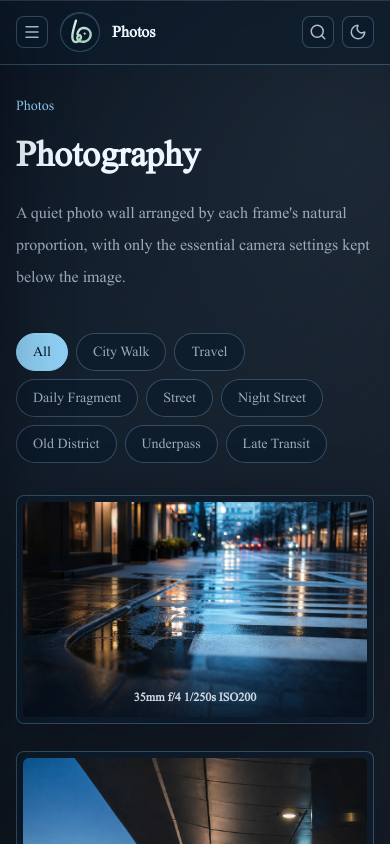
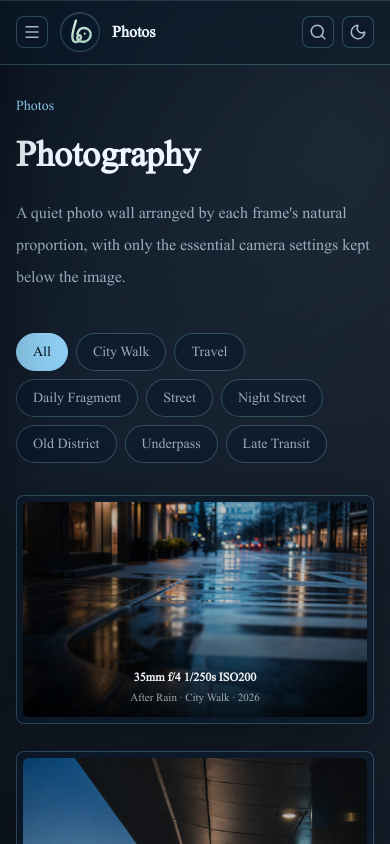
Before and after one commit to LeoDev8/leo-profolio, a Next.js app: page /en/photos in a window 390 px wide. Shown: the top 844 px of the page. Built offline with nearby package versions, Linux system fonts and the light colour scheme; no server answers; the database is empty.

Commit message:
Feture: Photo Page 1 Version

```diff
--- /dev/null
+++ b/app/[lang]/photos/[photoId]/page.tsx
@@ -0,0 +1,145 @@
+import Link from "next/link";
+import { notFound } from "next/navigation";
+import { ArrowLeft, ChevronLeft, ChevronRight, X } from "lucide-react";
+
+import type { PhotoWork } from "@/content/photos";
+import { fallbackPhotoCopy, photoCopy } from "@/content/photos";
+import { decodePhotoId, encodePhotoId } from "@/libs/photo-id";
+import { getPhotoWorks } from "@/libs/photos";
+
+type PhotoDetailPageProps = {
+  params: Promise<{ lang: string; photoId: string }>;
+};
+
+function getExposureText(photo: PhotoWork) {
+  const { aperture, focalLength, iso, shutter } = photo.exposure;
+  return [focalLength, aperture, shutter, `ISO${iso}`].filter(Boolean).join(" ");
+}
+
+function getPhotoContext(photo: PhotoWork) {
+  return [photo.title, photo.location, photo.date].filter(Boolean).join(" · ");
+}
+
+function getPhotoHref(lang: string, photo: PhotoWork) {
+  return `/${lang}/photos/${encodePhotoId(photo.slug)}`;
+}
+
+export default async function Page({ params }: PhotoDetailPageProps) {
+  const { lang, photoId } = await params;
+  const slug = decodePhotoId(photoId);
+
+  if (!slug) {
+    notFound();
+  }
+
+  const photos = await getPhotoWorks();
+  const photoIndex = photos.findIndex((photo) => photo.slug === slug);
+
+  if (photoIndex < 0) {
+    notFound();
+  }
+
+  const photo = photos[photoIndex];
+  const previousPhoto = photos[(photoIndex - 1 + photos.length) % photos.length];
+  const nextPhoto = photos[(photoIndex + 1) % photos.length];
+  const pageCopy =
+    lang in photoCopy ? photoCopy[lang as keyof typeof photoCopy] : fallbackPhotoCopy;
+  const exposureText = getExposureText(photo);
+  const photoContext = getPhotoContext(photo);
+
+  return (
+    <div className="fixed inset-0 z-[999] flex min-h-dvh items-center justify-center bg-background/42 px-3 py-4 text-white shadow-glass backdrop-blur-2xl sm:px-6">
+      <div className="pointer-events-none absolute inset-0 bg-[radial-gradient(circle_at_18%_10%,color-mix(in_srgb,var(--accent)_30%,transparent),transparent_30rem),radial-gradient(circle_at_78%_88%,color-mix(in_srgb,var(--surface-muted)_44%,transparent),transparent_34rem),linear-gradient(135deg,rgb(255_255_255/0.14),rgb(255_255_255/0.03)_36%,rgb(0_0_0/0.18))]" />
+      <div className="pointer-events-none absolute inset-0 border border-white/12 bg-glass/52 shadow-[inset_0_1px_0_rgb(255_255_255/0.22),inset_0_-1px_0_rgb(255_255_255/0.08)]" />
+
+      <div className="relative z-10 flex h-full w-full max-w-[min(96vw,100rem)] flex-col">
+        <div className="mb-3 flex items-center justify-between gap-3 rounded-lg border border-white/20 bg-black/18 px-3 py-2 shadow-glass-inner backdrop-blur-xl sm:mb-4 sm:px-4">
+          <p className="text-xs font-semibold text-accent sm:text-sm">
+            {photoIndex + 1} / {photos.length}
+          </p>
+          <div className="flex items-center gap-2">
+            <Link
+              href={`/${lang}/photos`}
+              className="inline-flex h-10 items-center gap-2 rounded-lg border border-white/20 bg-white/10 px-3 text-sm font-semibold text-white shadow-glass-inner transition hover:border-accent hover:bg-accent/14 hover:text-accent focus-visible:outline focus-visible:outline-2 focus-visible:outline-offset-2 focus-visible:outline-accent"
+            >
+              <ArrowLeft aria-hidden="true" className="h-4 w-4" />
+              <span className="hidden sm:inline">Back to photos</span>
+              <span className="sm:hidden">Back</span>
+            </Link>
+            <Link
+              href={`/${lang}/photos`}
+              aria-label="Close photo viewer"
+              className="inline-flex h-10 w-10 items-center justify-center rounded-lg border border-white/20 bg-white/10 text-white transition hover:border-accent hover:bg-accent/14 hover:text-accent focus-visible:outline focus-visible:outline-2 focus-visible:outline-offset-2 focus-visible:outline-accent"
+            >
+              <X aria-hidden="true" className="h-5 w-5" />
+            </Link>
+          </div>
+        </div>
+
+        <div className="relative flex min-h-0 flex-1 items-center justify-center">
+          <Link
+            href={getPhotoHref(lang, previousPhoto)}
+            aria-label="Previous photo"
+            className="absolute left-1 z-20 hidden h-14 w-14 items-center justify-center rounded-full border border-white/20 bg-black/20 text-white shadow-glass backdrop-blur-xl transition hover:border-accent hover:bg-accent/14 hover:text-accent focus-visible:outline focus-visible:outline-2 focus-visible:outline-offset-2 focus-visible:outline-accent sm:inline-flex lg:left-4"
+          >
+            <ChevronLeft aria-hidden="true" className="h-7 w-7" />
+          </Link>
+
+          <div className="flex h-full w-full items-center justify-center px-0 sm:px-20">
+            {photo.src ? (
+              // eslint-disable-next-line @next/next/no-img-element
+              <img
+                src={photo.src}
+                alt={photo.alt}
+                draggable={false}
+                className="max-h-full max-w-full select-none rounded-md object-contain shadow-[0_32px_120px_rgb(0_0_0/0.46)]"
+              />
+            ) : (
+              <div className="flex aspect-[4/3] w-full max-w-3xl items-center justify-center rounded-lg border border-white/20 bg-white/10 px-6 text-center text-sm font-medium text-white/78 shadow-glass backdrop-blur-xl">
+                {pageCopy.missingImage}
+              </div>
+            )}
+          </div>
+
+          <Link
+            href={getPhotoHref(lang, nextPhoto)}
+            aria-label="Next photo"
+            className="absolute right-1 z-20 hidden h-14 w-14 items-center justify-center rounded-full border border-white/20 bg-black/20 text-white shadow-glass backdrop-blur-xl transition hover:border-accent hover:bg-accent/14 hover:text-accent focus-visible:outline focus-visible:outline-2 focus-visible:outline-offset-2 focus-visible:outline-accent sm:inline-flex lg:right-4"
+          >
+            <ChevronRight aria-hidden="true" className="h-7 w-7" />
+          </Link>
+        </div>
+
+        <div className="mt-3 rounded-lg border border-white/20 bg-black/18 px-4 py-3 text-center shadow-glass backdrop-blur-xl sm:mt-4">
+          {exposureText && (
+            <p className="truncate text-sm font-semibold leading-tight text-white sm:text-base">
+              {exposureText}
+            </p>
+          )}
+          {photoContext && (
+            <p className="mt-1 truncate text-xs font-medium text-white/58 sm:text-sm">
+              {photoContext}
+            </p>
+          )}
+        </div>
+
+        <div className="mt-3 grid grid-cols-2 gap-2 sm:hidden">
+          <Link
+            href={getPhotoHref(lang, previousPhoto)}
+            aria-label="Previous photo"
+            className="inline-flex h-11 items-center justify-center rounded-lg border border-white/20 bg-white/10 text-white shadow-glass-inner transition active:border-accent active:text-accent focus-visible:outline focus-visible:outline-2 focus-visible:outline-offset-2 focus-visible:outline-accent"
+          >
+            <ChevronLeft aria-hidden="true" className="h-5 w-5" />
+          </Link>
+          <Link
+            href={getPhotoHref(lang, nextPhoto)}
+            aria-label="Next photo"
+            className="inline-flex h-11 items-center justify-center rounded-lg border border-white/20 bg-white/10 text-white shadow-glass-inner transition active:border-accent active:text-accent focus-visible:outline focus-visible:outline-2 focus-visible:outline-offset-2 focus-visible:outline-accent"
+          >
+            <ChevronRight aria-hidden="true" className="h-5 w-5" />
+          </Link>
+        </div>
+      </div>
+    </div>
+  );
+}
--- a/app/[lang]/photos/page.tsx
+++ b/app/[lang]/photos/page.tsx
@@ -24,6 +24,7 @@ export default async function Page({ params }: PhotosPageProps) {
         </div>
 
         <PhotosGallery
+          lang={lang}
           photos={photos}
           allFilterLabel={pageCopy.allFilterLabel}
           missingImage={pageCopy.missingImage}
--- a/components/layout/main.tsx
+++ b/components/layout/main.tsx
@@ -11,7 +11,7 @@ export default function Main({
   return (
     <main className="relative min-h-screen overflow-hidden bg-background/80 text-foreground">
       <div className="pointer-events-none absolute inset-0 bg-[linear-gradient(120deg,transparent,rgba(255,255,255,0.08),transparent)]" />
-      <div className="relative z-10">{children}</div>
+      <div className="relative">{children}</div>
     </main>
   );
 }
--- a/components/photos/photos-gallery.tsx
+++ b/components/photos/photos-gallery.tsx
@@ -1,11 +1,14 @@
 "use client";
 
+import Link from "next/link";
 import { useMemo, useState } from "react";
 
 import type { PhotoWork } from "@/content/photos";
+import { encodePhotoId } from "@/libs/photo-id";
 import { cn } from "@/libs/utils";
 
 type PhotosGalleryProps = {
+  lang: string;
   photos: PhotoWork[];
   allFilterLabel: string;
   missingImage: string;
@@ -16,7 +19,12 @@ function getExposureText(photo: PhotoWork) {
   return [focalLength, aperture, shutter, `ISO${iso}`].filter(Boolean).join(" ");
 }
 
+function getPhotoContext(photo: PhotoWork) {
+  return [photo.title, photo.location, photo.date].filter(Boolean).join(" · ");
+}
+
 export default function PhotosGallery({
+  lang,
   photos,
   allFilterLabel,
   missingImage,
@@ -66,6 +74,7 @@ export default function PhotosGallery({
             photo={photo}
             missingImage={missingImage}
             priority={index < 3}
+            href={`/${lang}/photos/${encodePhotoId(photo.slug)}`}
           />
         ))}
       </div>
@@ -77,15 +86,23 @@ function PhotoPrint({
   photo,
   missingImage,
   priority,
+  href,
 }: {
   photo: PhotoWork;
   missingImage: string;
   priority: boolean;
+  href: string;
 }) {
   const exposureText = getExposureText(photo);
+  const photoContext = getPhotoContext(photo);
 
   return (
     <figure className="group mb-5 inline-block w-full break-inside-avoid overflow-hidden rounded-lg border border-glass-border bg-glass p-1.5 shadow-glass transition duration-300 hover:-translate-y-1 hover:border-accent/45 hover:bg-glass-strong">
+      <Link
+        href={href}
+        aria-label={`Open ${photo.title}`}
+        className="block w-full cursor-zoom-in rounded-md text-left focus-visible:outline focus-visible:outline-2 focus-visible:outline-offset-2 focus-visible:outline-accent"
+      >
         <div className="relative overflow-hidden rounded-md bg-surface-muted">
           {photo.src ? (
             // Native image sizing preserves each file's real aspect ratio for the masonry flow.
@@ -104,14 +121,24 @@ function PhotoPrint({
             </div>
           )}
 
+          <div className="pointer-events-none absolute inset-0 bg-black/24 opacity-100 transition duration-300 sm:opacity-0 sm:group-hover:opacity-100 sm:group-focus-within:opacity-100" />
+
+          {(exposureText || photoContext) && (
+            <figcaption className="pointer-events-none absolute inset-x-0 bottom-0 bg-gradient-to-t from-black/78 via-black/38 to-transparent px-3 pb-3 pt-16 opacity-100 backdrop-blur-[1px] transition duration-300 sm:opacity-0 sm:group-hover:opacity-100 sm:group-focus-within:opacity-100">
               {exposureText && (
-          <figcaption className="pointer-events-none absolute inset-x-0 bottom-0 bg-gradient-to-t from-background/84 via-background/54 to-transparent px-3 pb-3 pt-10 opacity-100 backdrop-blur-[1px] transition duration-300 sm:opacity-0 sm:group-hover:opacity-100 sm:group-focus-within:opacity-100">
-            <p className="truncate text-center text-xs font-semibold leading-tight text-foreground/86 sm:text-sm">
+                <p className="truncate text-center text-xs font-semibold leading-tight text-white/94 sm:text-sm">
                   {exposureText}
                 </p>
+              )}
+              {photoContext && (
+                <p className="mt-1 truncate text-center text-[11px] font-medium text-white/62 sm:text-xs">
+                  {photoContext}
+                </p>
+              )}
             </figcaption>
           )}
         </div>
+      </Link>
     </figure>
   );
 }
--- /dev/null
+++ b/libs/photo-id.ts
@@ -0,0 +1,39 @@
+const PHOTO_ID_PREFIX = "p";
+
+export function encodePhotoId(slug: string) {
+  const slugBytes = new TextEncoder().encode(slug);
+  const encodedSlug = Array.from(slugBytes, (byte) =>
+    byte.toString(16).padStart(2, "0"),
+  ).join("");
+
+  return `${PHOTO_ID_PREFIX}${encodedSlug}`;
+}
+
+export function decodePhotoId(photoId: string) {
+  if (!photoId.startsWith(PHOTO_ID_PREFIX)) {
+    return null;
+  }
+
+  const encodedSlug = photoId.slice(PHOTO_ID_PREFIX.length);
+
+  if (!encodedSlug || encodedSlug.length % 2 !== 0 || /[^0-9a-f]/i.test(encodedSlug)) {
+    return null;
+  }
+
+  try {
+    const slugBytePairs = encodedSlug.match(/.{2}/g);
+
+    if (!slugBytePairs) {
+      return null;
+    }
+
+    const slugBytes = slugBytePairs.map((byte) => parseInt(byte, 16));
+    const slug = new TextDecoder("utf-8", { fatal: true }).decode(
+      new Uint8Array(slugBytes),
+    );
+
+    return slug || null;
+  } catch {
+    return null;
+  }
+}
```
Also changed, not shown: 1 other file (tests, documents, lock files or other folders). Lines whose indentation alone changed are shown as unchanged.
